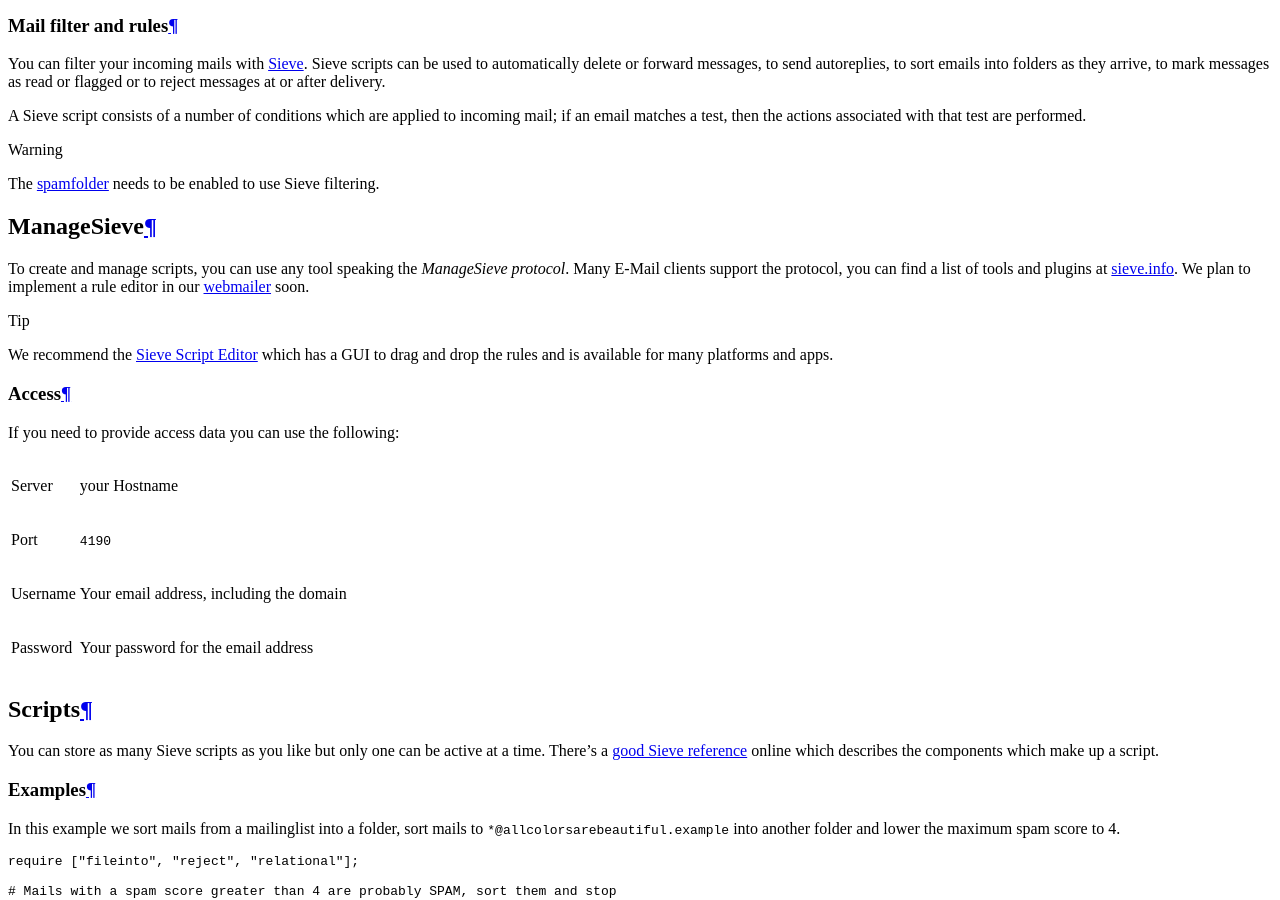
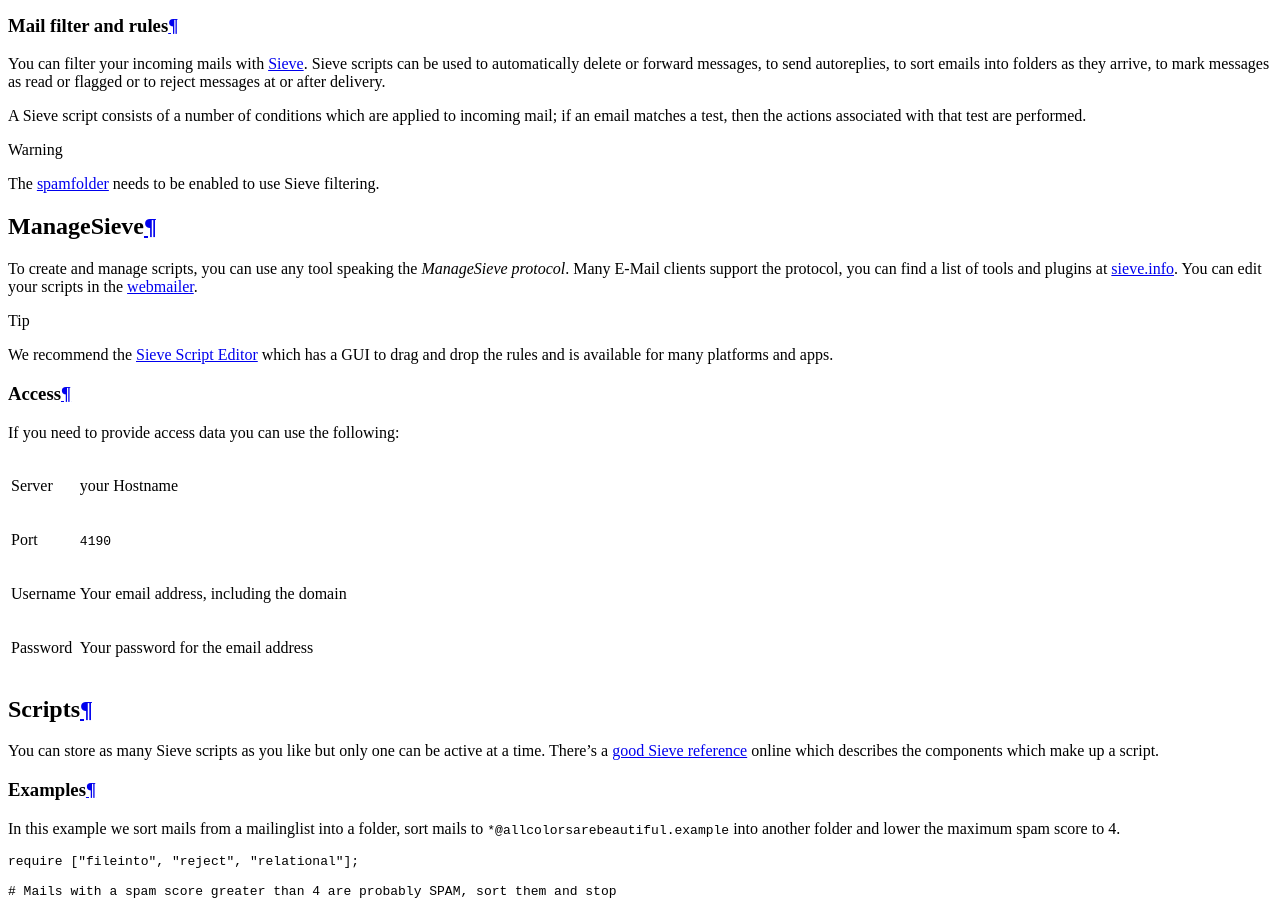
Before and after one commit to Uberspace/manual, a Sphinx documentation site: the page built from source/mail-filters.rst, in a window 1280 px wide and 900 px high, scrolled down 1921 px. Built offline with Sphinx 7.4.7 and the Read the Docs theme 2.0.0, drawn with Linux system fonts in a browser that asks for light colours.

Commit message:
add sieve editor in webmail

```diff
--- a/source/mail-filters.rst
+++ b/source/mail-filters.rst
@@ -13,7 +13,7 @@ A Sieve script consists of a number of conditions which are applied to incoming
 ManageSieve
 ###########
 
-To create and manage scripts, you can use any tool speaking the *ManageSieve protocol*. Many E-Mail clients support the protocol, you can find a list of tools and plugins at `sieve.info <http://sieve.info/clients>`_. We plan to implement a rule editor in our :ref:`webmailer <mail-access>` soon.
+To create and manage scripts, you can use any tool speaking the *ManageSieve protocol*. Many E-Mail clients support the protocol, you can find a list of tools and plugins at `sieve.info <http://sieve.info/clients>`_. You can edit your scripts in the :ref:`webmailer <mail-access>`.
 
 .. tip:: We recommend the `Sieve Script Editor <https://github.com/thsmi/sieve>`_ which has a GUI to drag and drop the rules and is available for many platforms and apps.
 
```
